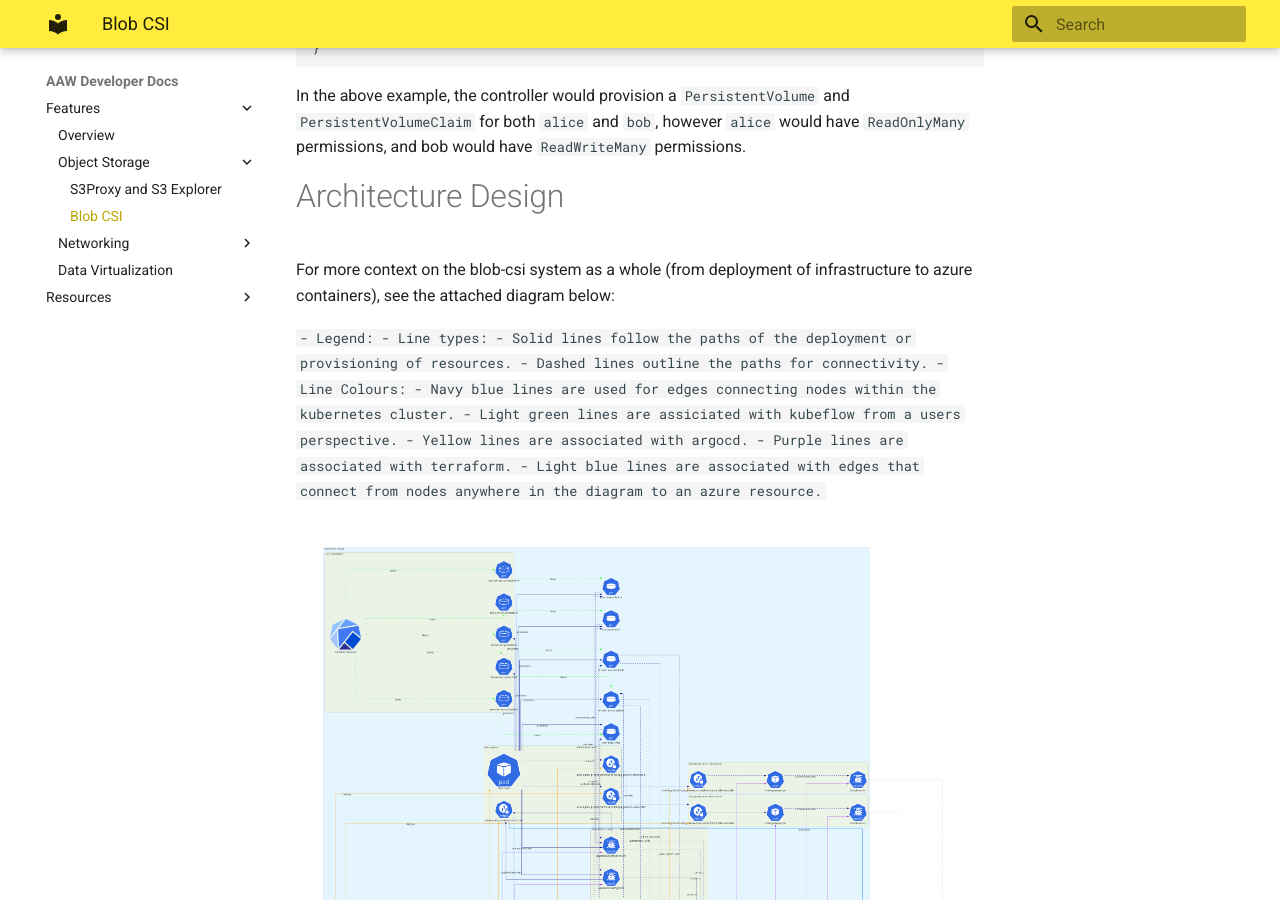
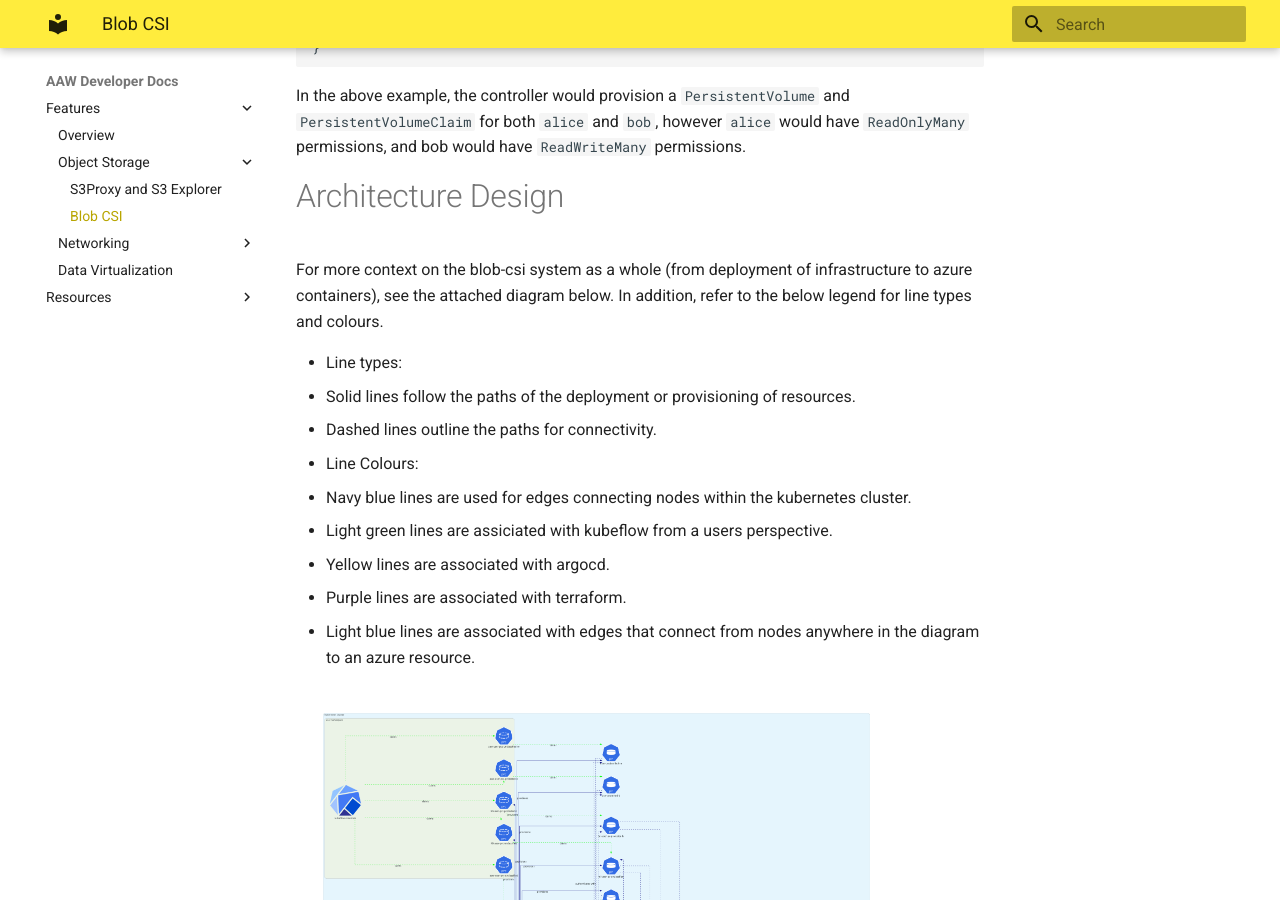
Before and after one commit to StatCan/aaw-developer-docs, an MkDocs documentation site: the page built from docs/features/object-storage/blobcsi.md, in a window 1280 px wide and 900 px high, scrolled down 2241 px. Built offline with MkDocs 1.6.1 and Material for MkDocs 9.7.7, drawn with Linux system fonts in a browser that asks for light colours.

Commit message:
chore(blob-csi): fix blob-csi legend rendering

````diff
--- a/docs/features/object-storage/blobcsi.md
+++ b/docs/features/object-storage/blobcsi.md
@@ -56,19 +56,17 @@
 
 # Architecture Design
 
-For more context on the blob-csi system as a whole (from deployment of infrastructure to azure containers), see the attached diagram below:
+For more context on the blob-csi system as a whole (from deployment of infrastructure to azure containers), see the attached diagram below.
+In addition, refer to the below legend for line types and colours.
 
-```
-- Legend:
-  - Line types:
-    - Solid lines follow the paths of the deployment or provisioning of resources.
-    - Dashed lines outline the paths for connectivity.
-  - Line Colours:
-    - Navy blue lines are used for edges connecting nodes within the kubernetes cluster.
-    - Light green lines are assiciated with kubeflow from a users perspective.
-    - Yellow lines are associated with argocd.
-    - Purple lines are associated with terraform.
-    - Light blue lines are associated with edges that connect from nodes anywhere in the diagram to an azure resource.
- ```
+- Line types:
+  - Solid lines follow the paths of the deployment or provisioning of resources.
+  - Dashed lines outline the paths for connectivity.
+- Line Colours:
+  - Navy blue lines are used for edges connecting nodes within the kubernetes cluster.
+  - Light green lines are assiciated with kubeflow from a users perspective.
+  - Yellow lines are associated with argocd.
+  - Purple lines are associated with terraform.
+  - Light blue lines are associated with edges that connect from nodes anywhere in the diagram to an azure resource.
 
 ![blob-csi / System Architecture](blobcsi_system.png)
````
